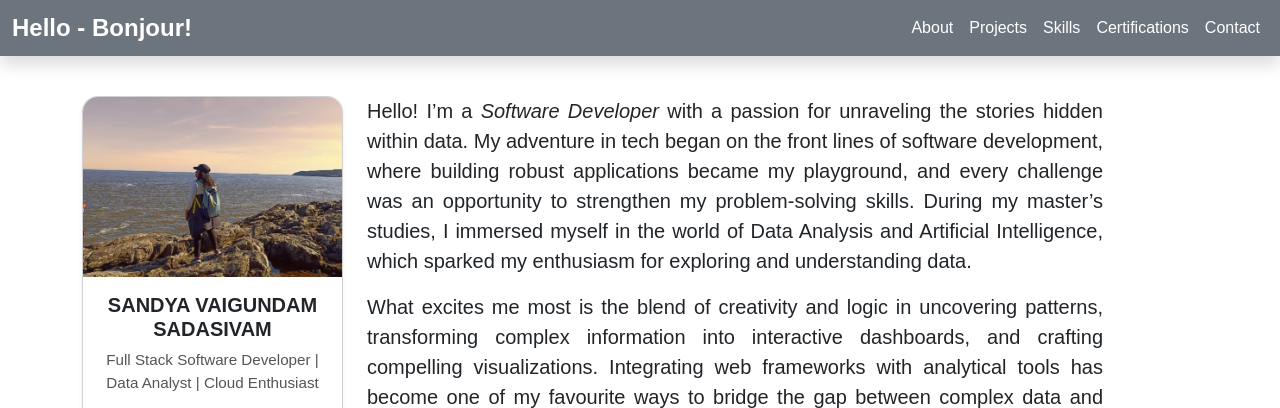
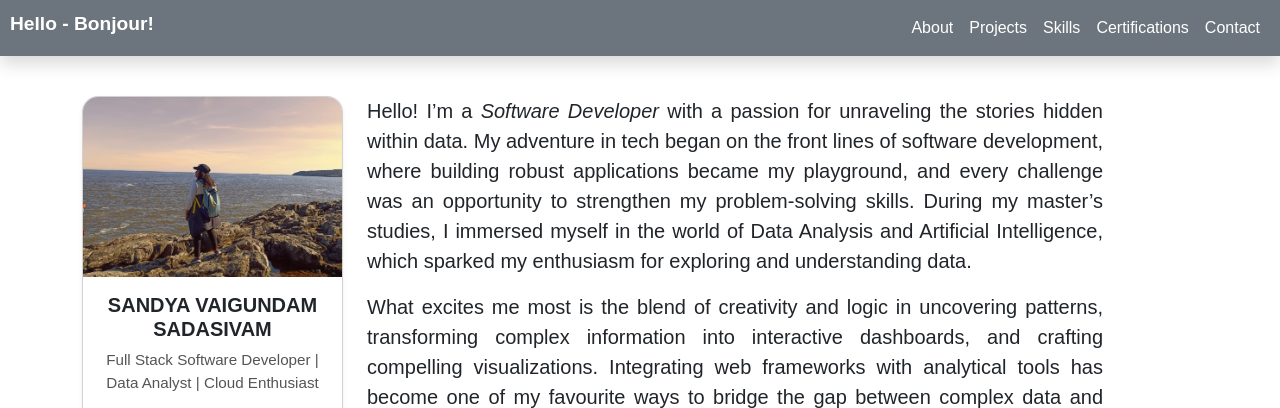
Before and after one commit to sandyavs/sandyavs.github.io, a website: page public/index.html in a window 1280 px wide. Shown: the top 408 px of the page. Drawn offline with nearby package versions, Linux system fonts and the light colour scheme.

Commit message:
navbar - welcome text fix

```diff
--- a/public/index.html
+++ b/public/index.html
@@ -24,11 +24,11 @@
 
 	<!-- Main Content -->
 	<div class="main-content">
+		<!-- Welcome Text - Positioned top-left -->
+		<div class="welcome-text-bounce">Hello - Bonjour!</div>
 		<!-- Navbar (for both mobile and desktop) -->
 		<nav class="navbar navbar-expand-md navbar-dark bg-secondary fixed-top shadow">
 			<div class="container-fluid justify-content-end">
-				<!-- Welcome Text - Positioned top-left -->
-				<div class="welcome-text-bounce">Hello - Bonjour!</div>
 				<!-- Toggle button for mobile -->
 				<button class="navbar-toggler" type="button" data-bs-toggle="collapse" data-bs-target="#navbarContent"
 					aria-controls="navbarContent" aria-expanded="false" aria-label="Toggle navigation">
--- a/public/style.css
+++ b/public/style.css
@@ -81,10 +81,15 @@ html {
 }
 
 .welcome-text-bounce {
-	font-size: 1.5rem;
-	color: #ffffff;
-	font-weight: bold;
-	animation: fadeInBounce 1.2s ease-out;
+    position: fixed;
+    top: 10px;
+    left: 10px;
+    z-index: 1050; /* above navbar */
+    color: white;
+    font-size: 1.2rem;
+    font-weight: bold;
+    animation: fadeInBounce 1.2s ease-out;
+    pointer-events: none; /* prevents blocking nav toggles */
 }
 
 @keyframes fadeInBounce {
```
